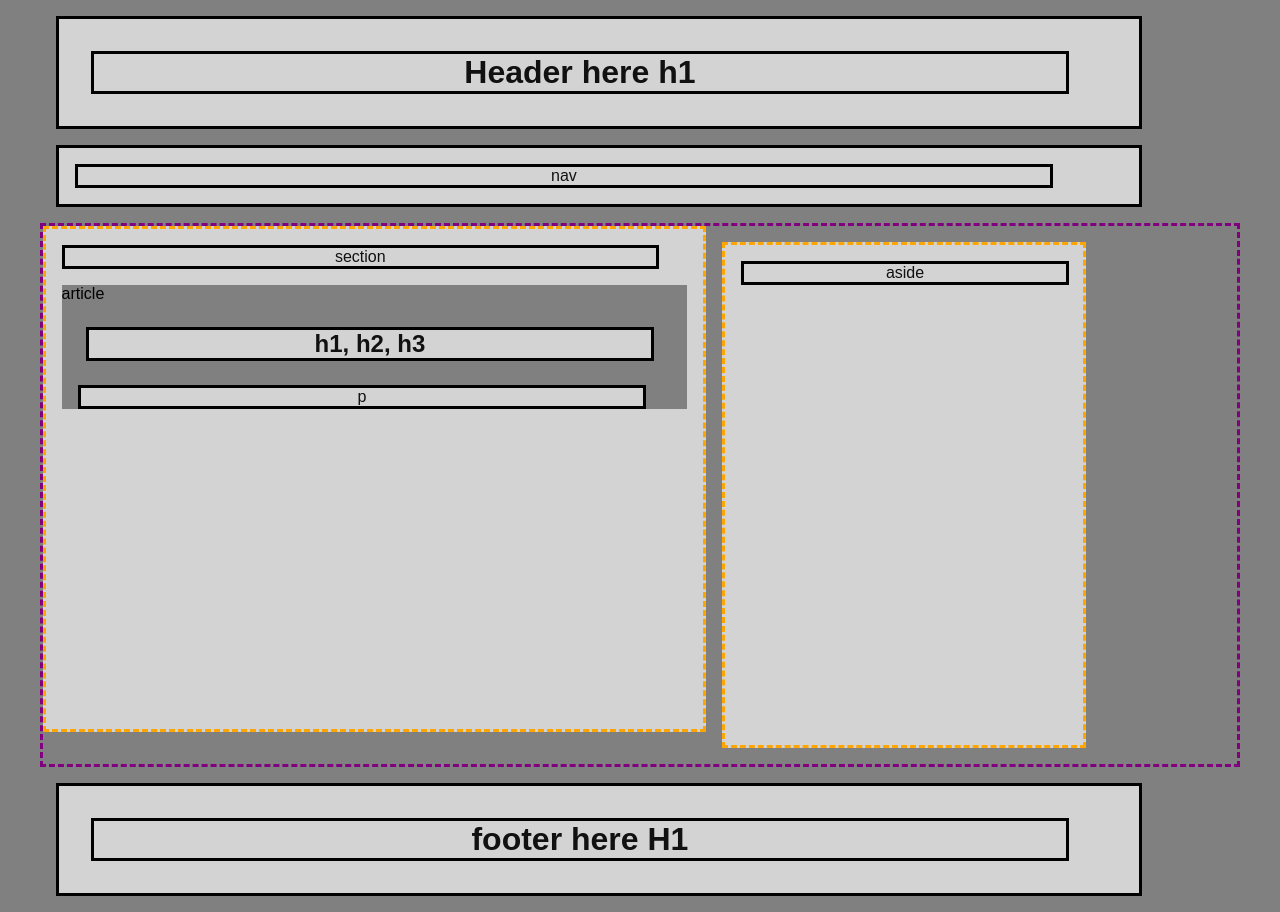
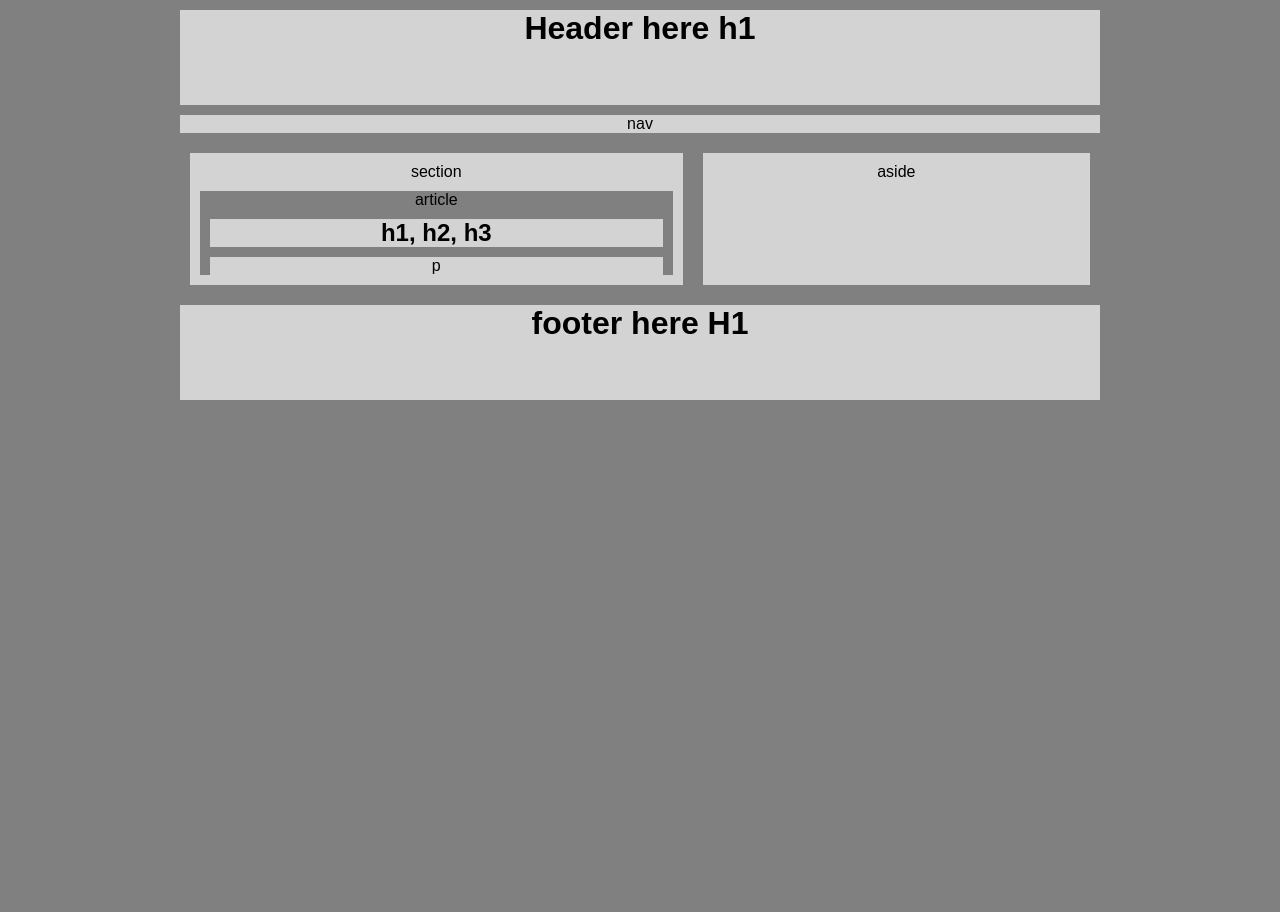
Before and after one commit to cslin82/HW-Wireframe, a plain HTML site: page index.html in a window 1280 px wide. After the commit the page ends 800 px from the top, so only its background shows below. Drawn offline with Linux system fonts and the light colour scheme.

Commit message:
update index and style

```diff
--- a/index.html
+++ b/index.html
@@ -20,16 +20,17 @@
         </nav>
 
         <div class="sidebyside">
-            <section>
+            <section id="articlecontainer">
                 <p>section</p>
                 <div class="article">
 
-                    article
-                    <div>
+                    <p id="articleheader">article</p>
+
+                    <div class="insidebox">
                         <h1>h1, h2, h3</h1>
-                        <p>
-                            p
-                        </p>
+                    </div>
+                    <div class="insidebox">
+                        <p>p</p>
                     </div>
                 </div>
 
--- a/style.css
+++ b/style.css
@@ -5,7 +5,7 @@ body {
 }
 
 .container {
-    max-width: 95%;
+    max-width: 940px;
     margin: auto;
     /* display: flex; */
     /* flex-direction: row; */
@@ -15,36 +15,40 @@ body {
 .sidebyside {
     display: flex;
     flex-direction: row;
-    border: 3px dashed purple;
+    /* border: 3px dashed purple; */
 }
 
-h1, header, nav, aside, footer, p {
+header, h1, nav, .sidebyside, section, p, .article, #articleheader, aside, footer {
+
+    /* border: 3px solid black; */
+    margin: 10px;
+
+
+}
+header, nav, section, aside, footer, .insidebox {
     background-color: lightgray;
-    color: #111;
-    border: 3px solid black;
     text-align: center;
-    width: 90%;
-    margin: 1em;
+        margin: 10px;
+
 }
 
-.article {
-    background-color: gray;
-    margin: 1em;
+header, hav, footer {
+    height: 95px;
+    /* text-align: center; */
 }
 
-section, aside {
-    height: 500px;
-    border: 3px dashed orange;
-    background-color: lightgray;
-}
-
-section {
-    /* position: relative; */
-    width: 55%;
+#articlecontainer {
+    width: 515px;
 }
 
 aside {
-    /* position: relative; */
-    right: 0px;
-    width: 30%;
+    width: 405px;
+    /* margin: 10px; */
 }
+.article {
+    background-color: gray;
+}
+
+/* #articleheader {
+
+} */
```
